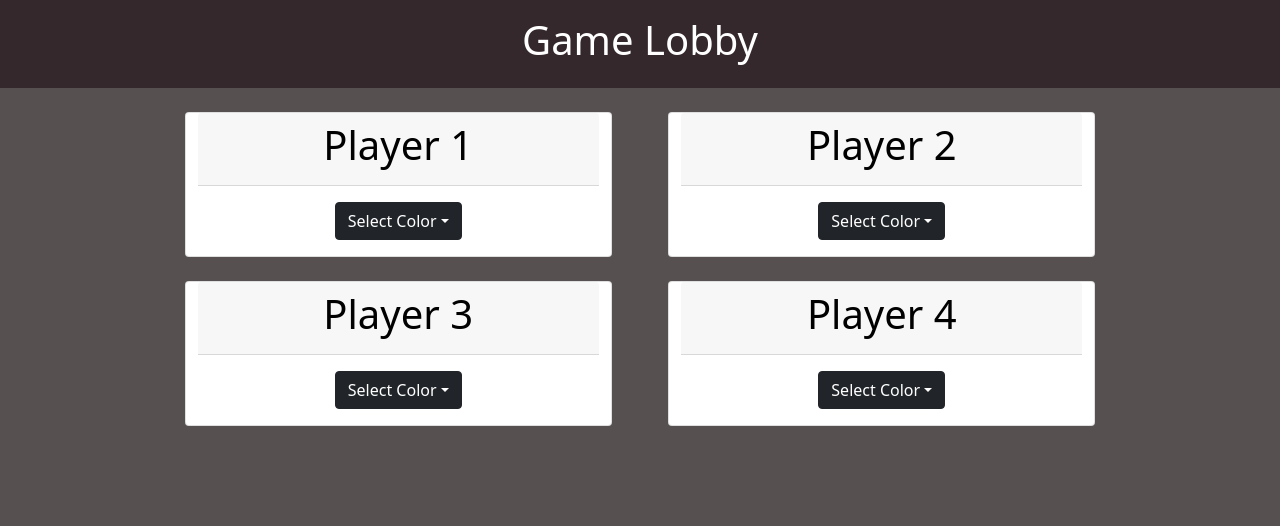
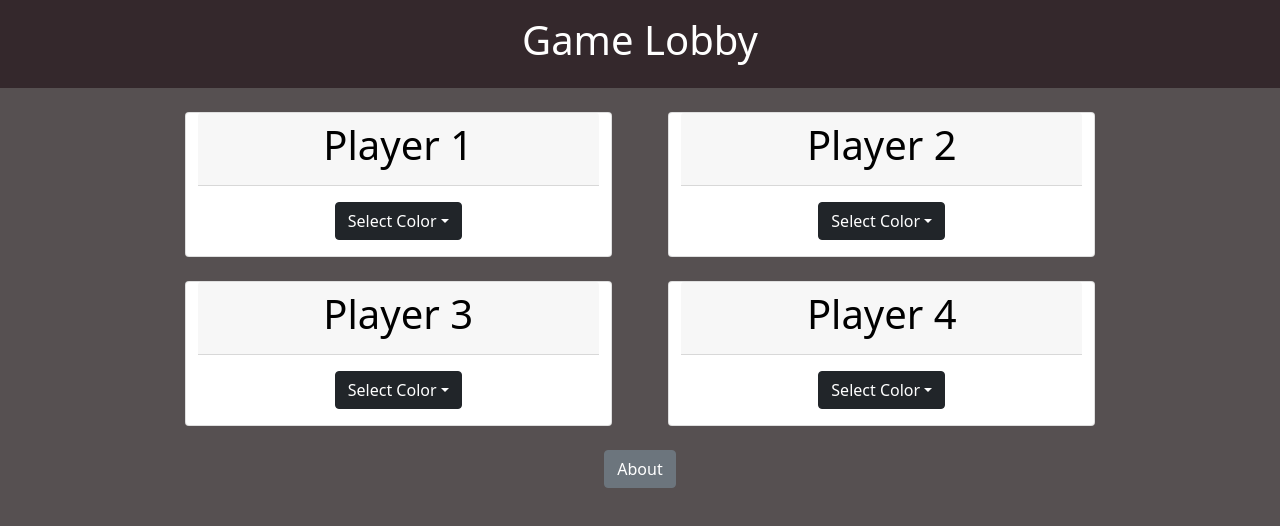
Before and after one commit to SilviuDraghici/webdev_projects, a React (Create React App) app in the folder frontend-advanced/A1/: page / in a window 1280 px wide. Shown: the top 526 px of the page. Built offline with nearby package versions, Linux system fonts and the light colour scheme.

Commit message:
A1: Added Routes and an about Page

```diff
--- a/frontend-advanced/A1/package.json
+++ b/frontend-advanced/A1/package.json
@@ -10,6 +10,7 @@
     "react": "^17.0.2",
     "react-bootstrap": "^2.1.2",
     "react-dom": "^17.0.2",
+    "react-router-dom": "^6.2.2",
     "react-scripts": "5.0.0",
     "web-vitals": "^2.1.4",
     "yarn": "^1.22.17"
--- a/frontend-advanced/A1/src/App.js
+++ b/frontend-advanced/A1/src/App.js
@@ -1,24 +1,21 @@
 import "./styles.css";
-
 import 'bootstrap/dist/css/bootstrap.min.css';
 
-import Header from "./components/Header";
-import Players from './components/Players';
+import { BrowserRouter as Router, Routes, Route } from "react-router-dom";
+
+import GameLobby from "./components/GameLobby";
+import About from "./components/About";
+
 
 function App() {
   return (
-    <div className="d-flex flex-column align-items-center"
-      style={pageStyle}>
-      <Header />
-      <Players />
-    </div>
+    <Router>
+      <Routes>
+        <Route path="/" element={<GameLobby />} />
+        <Route path="/about" element={<About />} />
+      </Routes>
+    </Router>
   );
 }
 
-
-const pageStyle = {
-  backgroundColor: '#565051',
-  height: '100%'
-}
-
 export default App;
--- /dev/null
+++ b/frontend-advanced/A1/src/components/About.js
@@ -0,0 +1,12 @@
+import { Link } from "react-router-dom";
+
+const About = () => {
+    return (
+        <>
+            <p className="ms-2">*TODO* (Busy playing Elden Ring!)  </p>
+            <Link className="ms-2" to="/">Back to Game Lobby</Link>
+        </>
+    )
+}
+
+export default About
--- /dev/null
+++ b/frontend-advanced/A1/src/components/GameLobby.js
@@ -0,0 +1,26 @@
+import Header from "./Header";
+import Players from './Players';
+
+import { Link } from "react-router-dom";
+
+import { Button } from "react-bootstrap";
+
+function GameLobby() {
+  return (
+    <div className="d-flex flex-column align-items-center"
+      style={pageStyle}>
+      <Header />
+      <Players />
+      <Link to="/about">
+        <Button variant="secondary">About</Button>
+      </Link>
+    </div>
+  );
+}
+
+const pageStyle = {
+  backgroundColor: '#565051',
+  height: '100%'
+}
+
+export default GameLobby;
```
Also changed, not shown: 2 other files (tests, documents, lock files or other folders).
